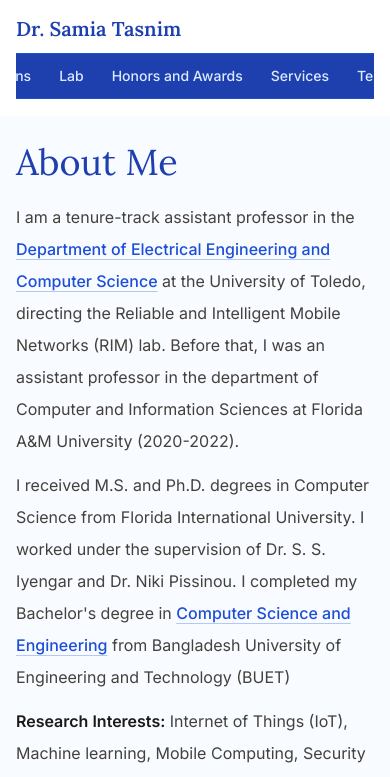
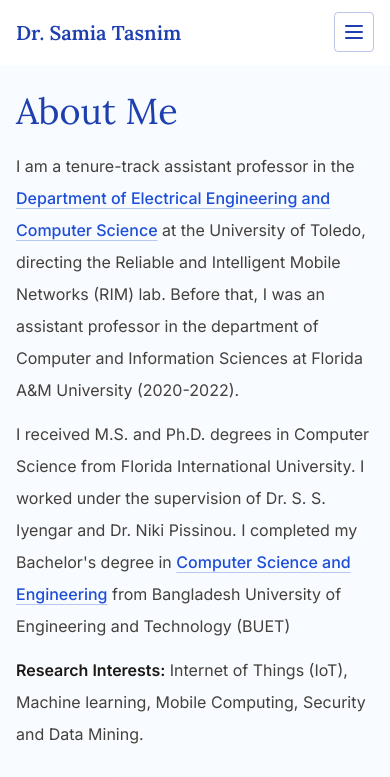
Before and after one commit to samiatasnim/samiatasnim.github.io, a Next.js app: page / in a window 390 px wide. Shown: the top 777 px of the page. Built offline with nearby package versions, Linux system fonts and the light colour scheme.

Commit message:
Update site-header.tsx

```diff
--- a/src/components/site-header.tsx
+++ b/src/components/site-header.tsx
@@ -1,11 +1,13 @@
 "use client";
 
 import Link from "next/link";
+import { Menu, X } from "lucide-react";
 import { useEffect, useState } from "react";
 import { navigation, siteProfile } from "@/content/site";
 
 export function SiteHeader() {
   const [isScrolled, setIsScrolled] = useState(false);
+  const [isMenuOpen, setIsMenuOpen] = useState(false);
 
   useEffect(() => {
     const handleScroll = () => {
@@ -26,28 +28,68 @@ export function SiteHeader() {
           : "border-b border-transparent bg-white"
       }`}
     >
-      <div className="mx-auto grid max-w-7xl items-center gap-3 px-4 py-4 sm:px-6 lg:grid-cols-[1fr_auto_1fr] lg:px-8">
+      <div className="mx-auto grid max-w-7xl grid-cols-[1fr_auto] items-center gap-3 px-4 py-3 sm:px-6 lg:grid-cols-[1fr_auto_1fr] lg:px-8 lg:py-4">
         <Link
           href="/"
           className="justify-self-start font-serif text-xl font-semibold leading-tight text-[#1e40af]"
+          onClick={() => setIsMenuOpen(false)}
         >
           {siteProfile.name}
         </Link>
-        <nav className="flex w-full justify-center overflow-x-auto lg:w-auto" aria-label="Main navigation">
-          <div className="flex min-w-max items-center justify-center gap-1 rounded border border-[#1d4ed8] bg-[#1e40af] p-1 shadow-sm">
+
+        <button
+          type="button"
+          className="flex h-10 w-10 items-center justify-center rounded border border-[#1e40af]/30 text-[#1e40af] lg:hidden"
+          aria-label={isMenuOpen ? "Close navigation menu" : "Open navigation menu"}
+          aria-expanded={isMenuOpen}
+          onClick={() => setIsMenuOpen((open) => !open)}
+        >
+          {isMenuOpen ? (
+            <X className="h-6 w-6" />
+          ) : (
+            <Menu className="h-6 w-6" />
+          )}
+        </button>
+
+        <nav
+          className="hidden justify-center lg:flex"
+          aria-label="Main navigation"
+        >
+          <div className="flex items-center justify-center gap-1 rounded border border-[#1d4ed8] bg-[#1e40af] p-1 shadow-sm">
             {navigation.map((item) => (
               <Link
                 key={item.href}
                 href={item.href}
-                className="rounded px-3 py-2 text-sm font-medium text-[#dbeafe] transition hover:bg-[#fffdf8] hover:text-[#1e40af]"
+                className="rounded px-3 py-2 text-sm font-medium text-[#dbeafe] transition hover:bg-white hover:text-[#1e40af]"
               >
                 {item.label}
               </Link>
             ))}
           </div>
         </nav>
+
         <div className="hidden lg:block" />
       </div>
+
+      {isMenuOpen && (
+        <nav
+          className="border-t border-[#1e40af]/10 bg-white px-4 pb-4 pt-2 lg:hidden"
+          aria-label="Mobile navigation"
+        >
+          <div className="mx-auto grid max-w-7xl gap-1">
+            {navigation.map((item) => (
+              <Link
+                key={item.href}
+                href={item.href}
+                onClick={() => setIsMenuOpen(false)}
+                className="rounded px-3 py-2.5 text-sm font-medium text-[#1e40af] transition hover:bg-[#eff6ff]"
+              >
+                {item.label}
+              </Link>
+            ))}
+          </div>
+        </nav>
+      )}
     </header>
   );
 }
```
